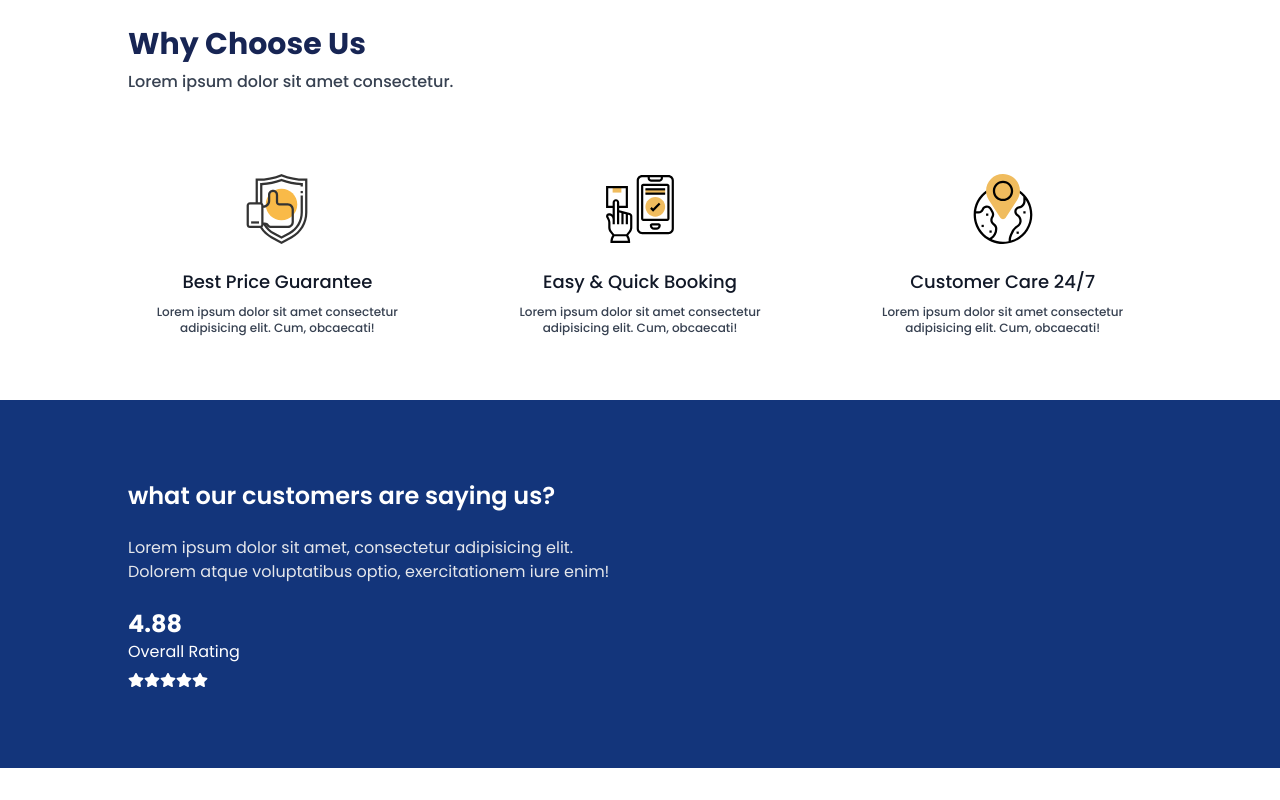
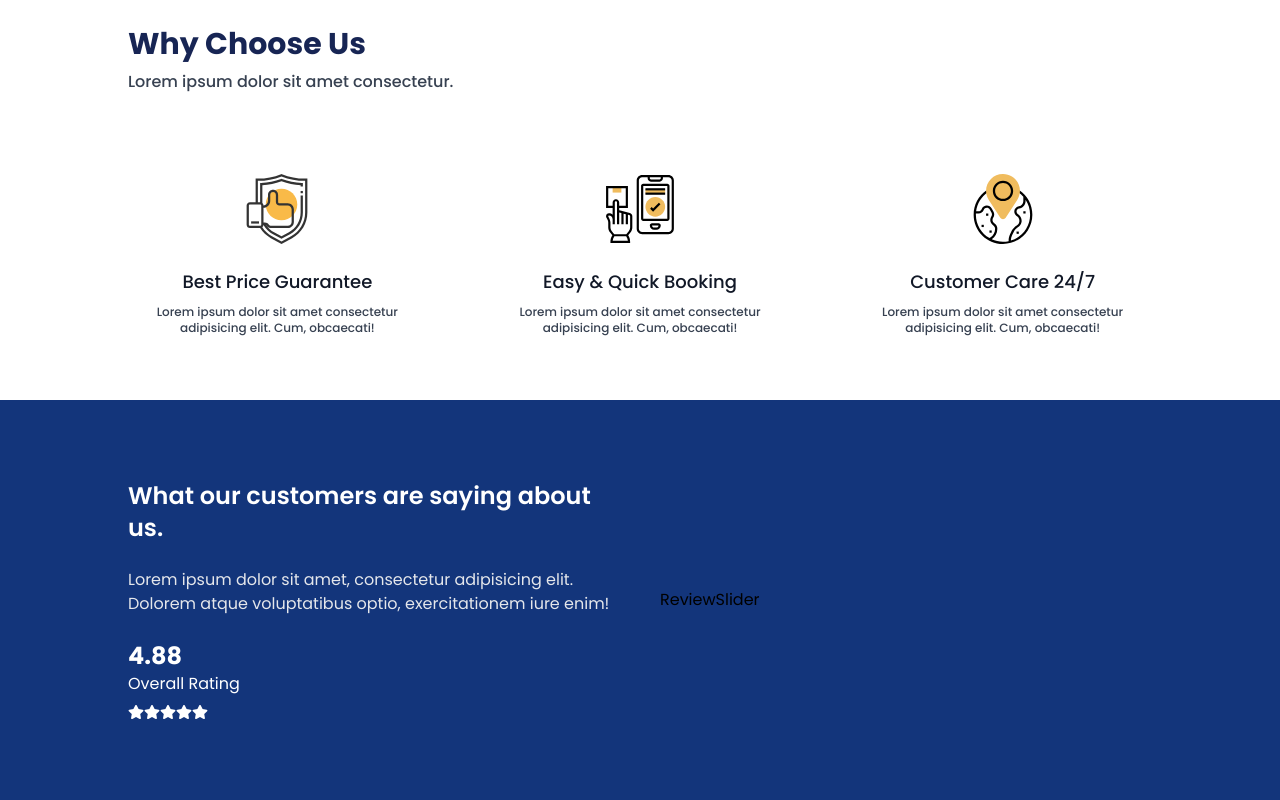
Before and after one commit to denisdiaconu/travista, a Next.js app: page / in a window 1280 px wide. Shown: the part 2406-3206 px from the top of the page. Before the commit the page ends 3174 px from the top, so only its background shows below. Built offline with nearby package versions, Linux system fonts and the light colour scheme.

Commit message:
Add review slider component

```diff
--- a/components/Home/Reviews/Review.tsx
+++ b/components/Home/Reviews/Review.tsx
@@ -1,5 +1,6 @@
 import React from 'react';
 import { FaStar } from 'react-icons/fa';
+import ReviewSlider from './ReviewSlider';
 
 const Review = () => {
   return (
@@ -7,7 +8,7 @@ const Review = () => {
       <div className="w-[80%] mx-auto grid items-center gap-10 grid-cols-1 lg:grid-cols-2">
         <div>
           <h1 className="text-white text-2xl font-semibold">
-            what our customers are saying us?
+            What our customers are saying about us.
           </h1>
           <p className="text-gray-200 mt-6">
             Lorem ipsum dolor sit amet, consectetur adipisicing elit. Dolorem
@@ -27,6 +28,9 @@ const Review = () => {
             </div>
           </div>
         </div>
+        <div className="overflow-hidden">
+          <ReviewSlider />
+        </div>
       </div>
     </div>
   );
--- /dev/null
+++ b/components/Home/Reviews/ReviewSlider.tsx
@@ -0,0 +1,9 @@
+import React from 'react'
+
+const ReviewSlider = () => {
+  return (
+    <div>ReviewSlider</div>
+  )
+}
+
+export default ReviewSlider
```
